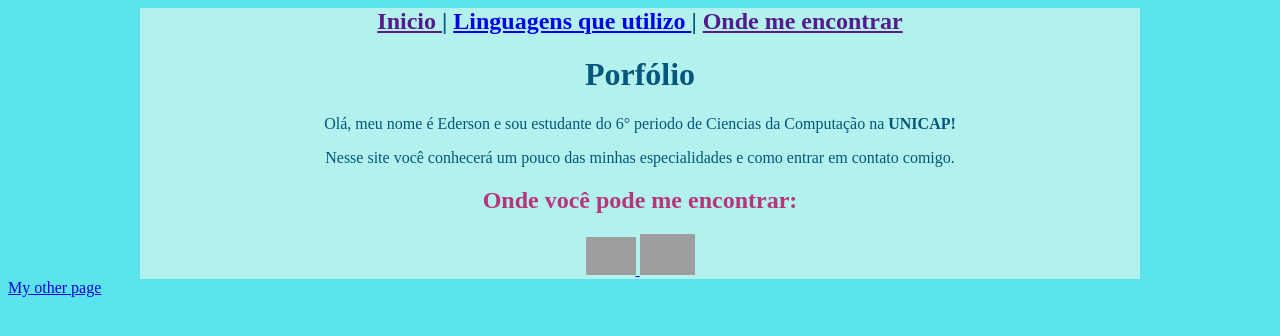
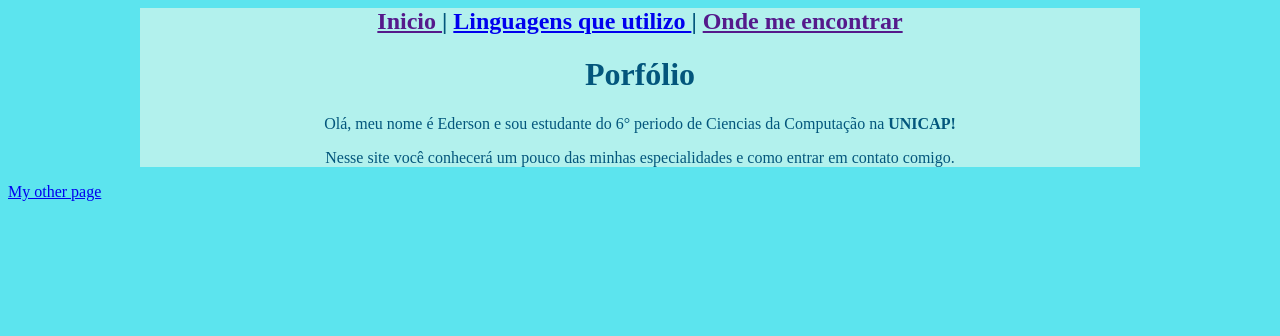
Before and after one commit to ederapenas/pwm-portfolio, a plain HTML site: page index.html in a window 1280 px wide. Drawn offline with Linux system fonts and the light colour scheme; grey boxes are pictures that could not be loaded.

Commit message:
1 file modified

```diff
--- a/index.html
+++ b/index.html
@@ -17,15 +17,6 @@
       <h1>Porfólio</h1>
       <p>Olá, meu nome é Ederson e sou estudante do 6° periodo de Ciencias da Computação na <b>UNICAP!</b> </p>
       <p>Nesse site você conhecerá um pouco das minhas especialidades e como entrar em contato comigo.</p>
-      <div id="contato">
-        <h2>Onde você pode me encontrar:</h2>
-        <a href="https://github.com/ederapenas">
-          <img src="https://cdn-icons-png.flaticon.com/512/25/25231.png" width="50px">
-        </a>
-        <a href="https://wa.me/5581985188694">
-          <img src="https://www.jungnapratica.com.br/wp-content/uploads/2019/05/icon-whatsApp.png" width="55px">
-        </a>
-      </div>
     </div>
     <a href="/me.html">My other page</a>
   </body>
```
